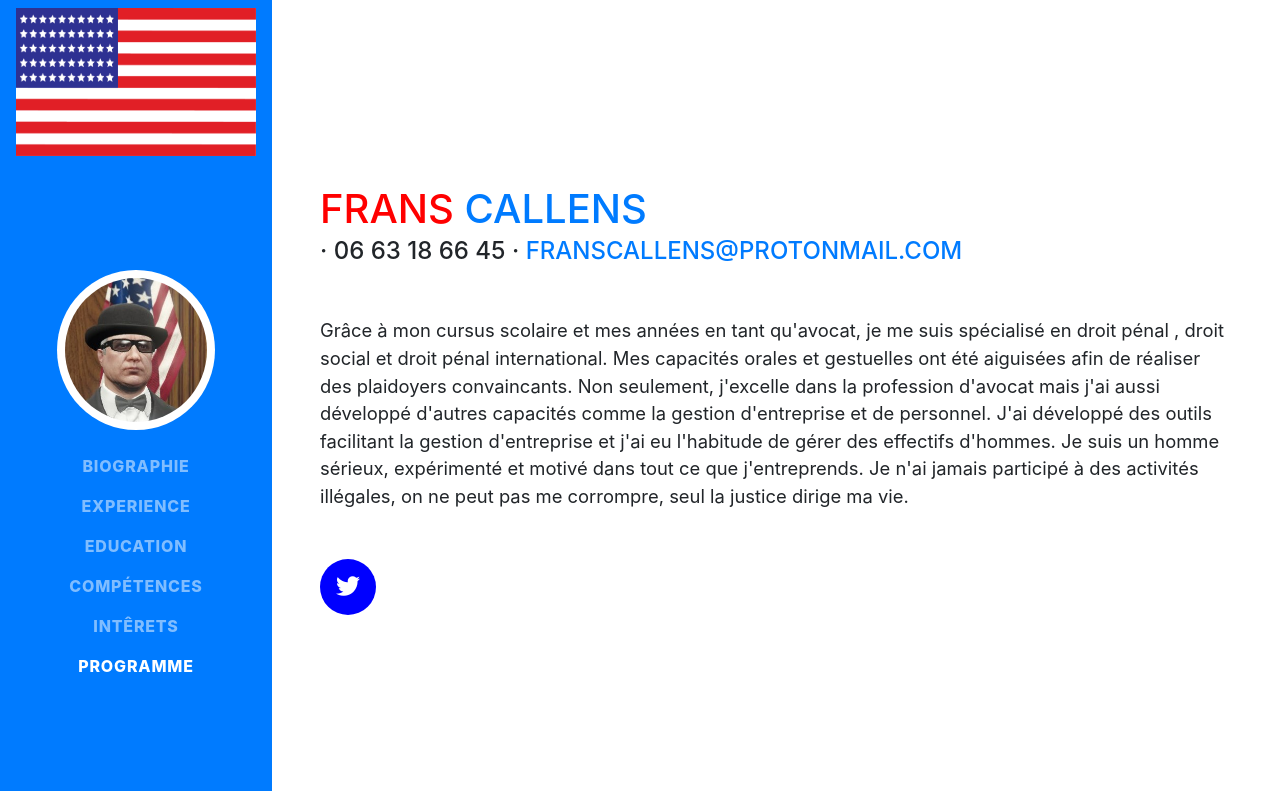
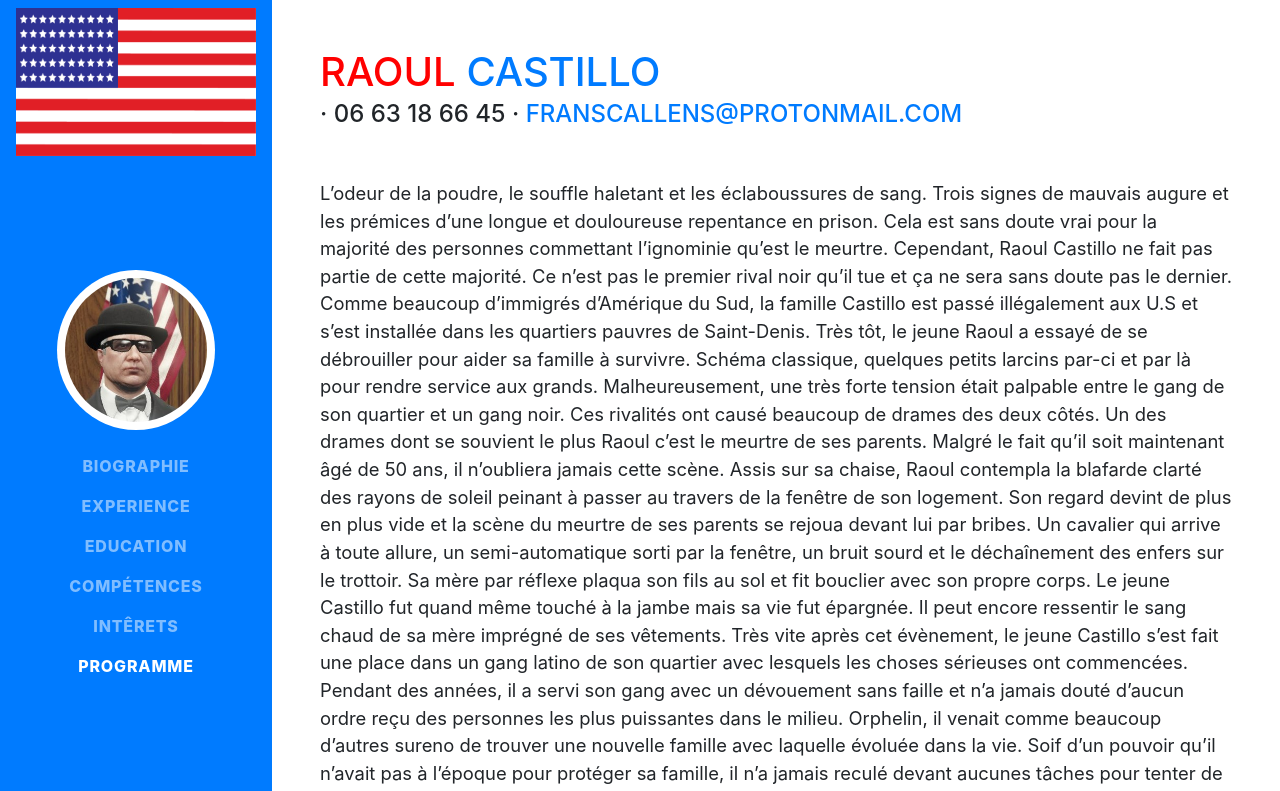
Before and after one commit to Geumja/raoulCastillo, a website with bundled scripts: page index.html in a window 1280 px wide. Shown: the top 791 px of the page. Built offline with nearby package versions, Linux system fonts and the light colour scheme; a web font is replaced by a local one.

Commit message:
biographie

```diff
--- a/index.html
+++ b/index.html
@@ -42,7 +42,7 @@
     <div class="collapse navbar-collapse" id="navbarSupportedContent">
       <ul class="navbar-nav">
         <li class="nav-item">
-          <a class="nav-link js-scroll-trigger" href="#about">Biographie</a>
+          <a class="nav-link js-scroll-trigger" href="#biography">Biographie</a>
         </li>
         <li class="nav-item">
           <a class="nav-link js-scroll-trigger" href="#experience">Experience</a>
@@ -67,24 +67,29 @@
 
     <section class="resume-section p-3 p-lg-5 d-flex align-items-center" id="about">
       <div class="w-100">
-        <h1 class="mb-0">Frans
-          <span class="text-primary">Callens</span>
+        <h1 class="mb-0">Raoul
+          <span class="text-primary">Castillo</span>
         </h1>
         <div class="subheading mb-5">· 06 63 18 66 45 ·
           <a href="mailto:name@email.com">FransCallens@protonmail.com</a>
         </div>
-        <p class="lead mb-5">Grâce à mon cursus scolaire et mes années en tant qu'avocat, je me suis spécialisé en droit
-          pénal , droit social et droit pénal international. Mes capacités orales et gestuelles ont été aiguisées afin
-          de réaliser des plaidoyers convaincants. Non seulement, j'excelle dans la profession d'avocat mais j'ai aussi
-          développé d'autres capacités comme la gestion d'entreprise et de personnel. J'ai développé des outils
-          facilitant la gestion d'entreprise et j'ai eu l'habitude de gérer des effectifs d'hommes. Je suis un homme
-          sérieux, expérimenté et motivé dans tout ce que j'entreprends. Je n'ai jamais participé à des activités
-          illégales, on ne peut pas me corrompre, seul la justice dirige ma vie.</p>
-        <div class="social-icons">
-          <a href="#">
-            <i class="fab fa-twitter"></i>
-          </a>
-        </div>
+        <p class="lead mb-5">L’odeur de la poudre, le souffle haletant et les éclaboussures de sang. Trois signes de mauvais augure et les prémices d’une longue et douloureuse repentance en prison. Cela est sans doute vrai pour la majorité des personnes commettant l’ignominie qu’est le meurtre. Cependant, Raoul Castillo ne fait pas partie de cette majorité. Ce n’est pas le premier rival noir qu’il tue et ça ne sera sans doute pas le dernier.
+
+          Comme beaucoup d’immigrés d’Amérique du Sud, la famille Castillo est passé illégalement aux U.S et s’est installée dans les quartiers pauvres de Saint-Denis. Très tôt, le jeune Raoul  a essayé de se débrouiller pour aider sa famille à survivre. Schéma classique, quelques petits larcins par-ci et par là pour rendre service aux grands. Malheureusement, une très forte tension était palpable entre le gang de son quartier et un gang noir. Ces rivalités ont causé beaucoup de drames des deux côtés. Un des drames dont se souvient le plus Raoul c’est le meurtre de ses parents. Malgré le fait qu’il soit maintenant âgé de 50 ans, il n’oubliera jamais cette scène.
+
+          Assis sur sa chaise, Raoul contempla la blafarde clarté des rayons de soleil peinant à passer au travers de la fenêtre de son logement. Son regard devint de plus en plus vide et la scène du meurtre de ses parents se rejoua devant lui par bribes.
+
+          Un cavalier qui arrive à toute allure, un semi-automatique sorti par la fenêtre, un bruit sourd et le déchaînement des enfers sur le trottoir. Sa mère par réflexe plaqua son fils au sol et fit bouclier avec son propre corps. Le jeune Castillo fut quand même touché à la jambe mais sa vie fut épargnée. Il peut encore ressentir le sang chaud de sa mère imprégné de ses vêtements.
+
+          Très vite après cet évènement, le jeune Castillo s’est fait une place dans un gang latino de son quartier avec lesquels les choses sérieuses ont commencées.
+
+          Pendant des années, il a servi son gang avec un dévouement sans faille et n’a jamais douté d’aucun ordre reçu des personnes les plus puissantes dans le milieu. Orphelin, il venait comme beaucoup d’autres sureno de trouver une nouvelle famille avec laquelle évoluée dans la vie. Soif d’un pouvoir qu’il n’avait pas à l’époque pour protéger sa famille, il n’a jamais reculé devant aucunes tâches pour tenter de monter en grade dans son gang.
+
+
+          Un jour, il  a reçu un ordre d’assassinat sur le fils d’un membre d’un gang rival. La tâche était simple, Raoul devait attendre la victime près d’un bâtiment désaffecté où celle-ci avait à faire. C’est ce qu’il fit sauf qu’un témoin inattendu le vit rôder près du bâtiment. Le Marshall  finit par le retrouver et l’enfermer en prison. C’est une peine de 15 ans qui s'abat sur lui. C’était aussi le début d’une nouvelle page.
+
+          Durant toute sa peine .. Maintenant que sa peine est terminée et qu’il retrouve enfin l’air rafraîchissant de la liberté, ses projets et de repartir au Mexique à Tumbleweed pour relancer une ville autrefois animée de New Austin qui est en déclin depuis qu'ils ont construit le chemin de fer vers Armadillo à proximité.
+        </p>
       </div>
     </section>
 
```
